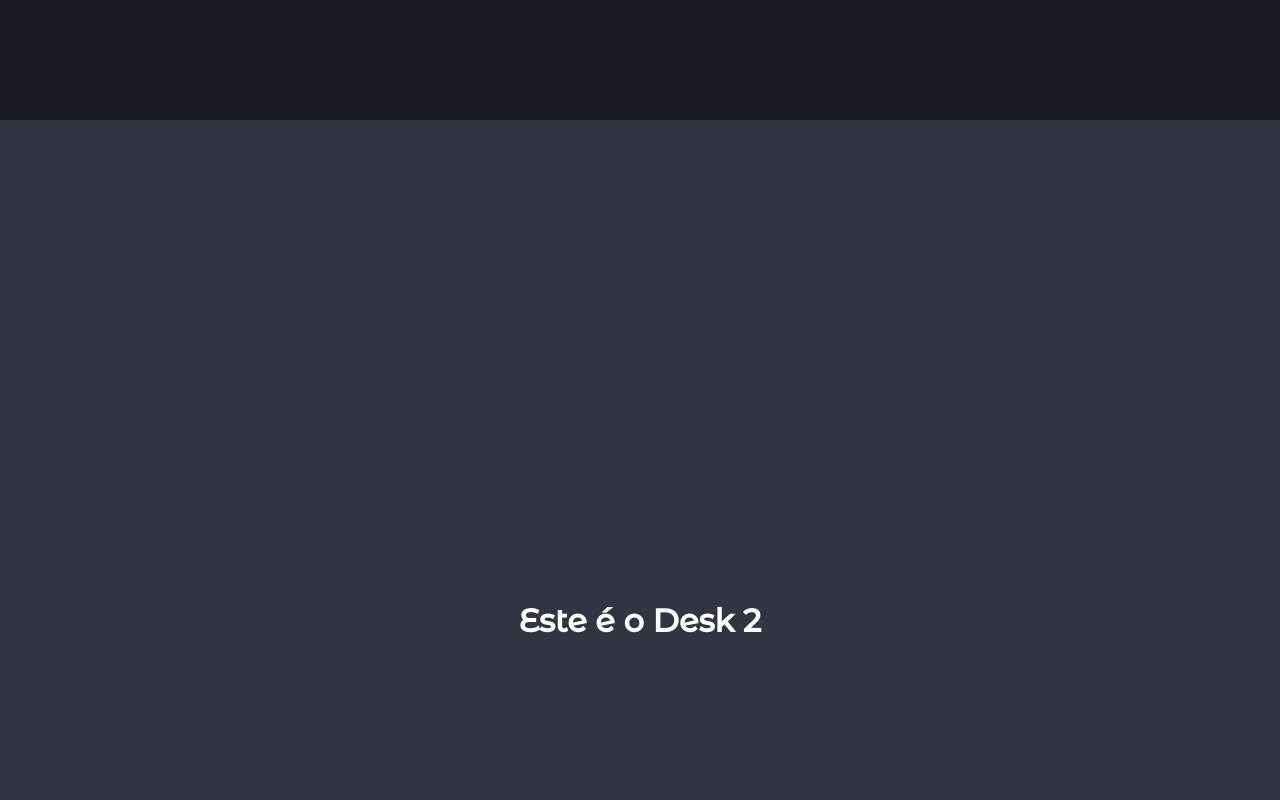
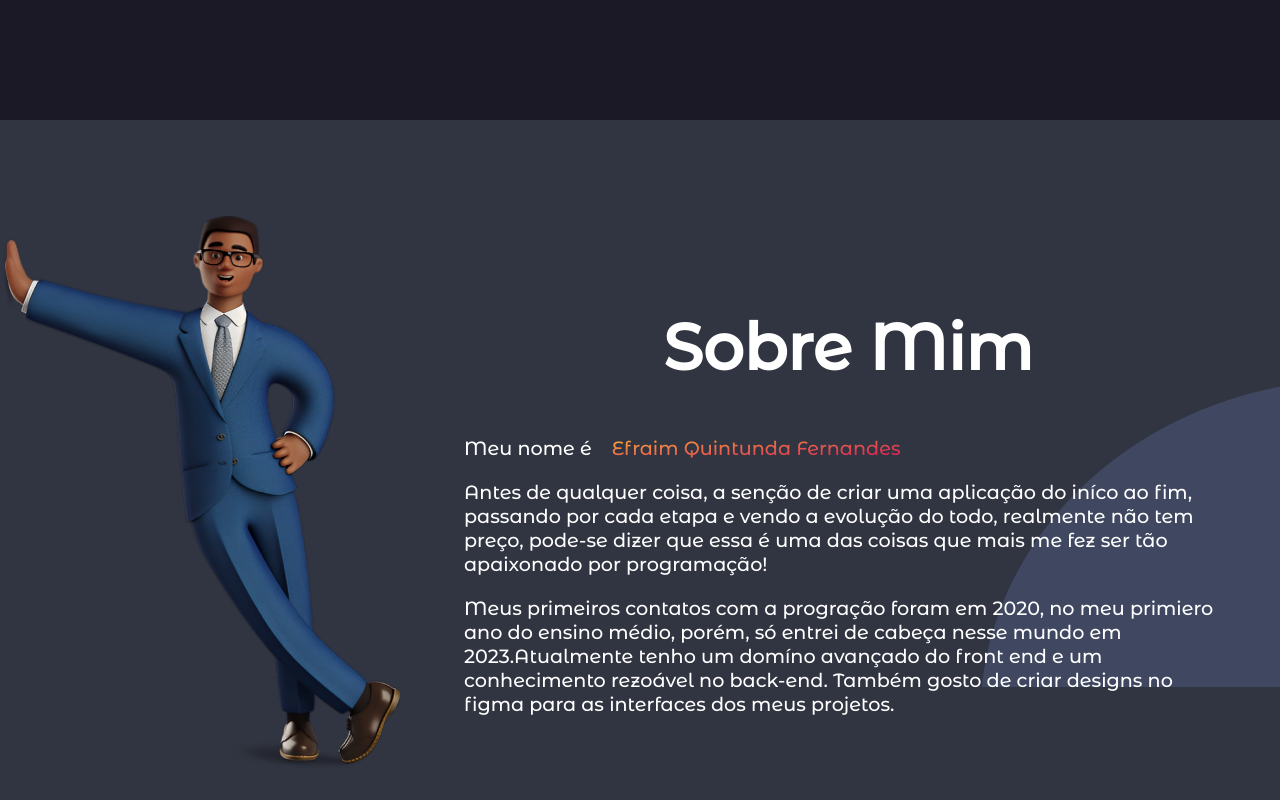
Before and after one commit to EfraimFernandes/portifolio, a Next.js app: page / in a window 1280 px wide. Shown: the part 980-1780 px from the top of the page. Built offline with nearby package versions, Linux system fonts and the light colour scheme.

Commit message:
Desk 2: Sobre Mimestá finalizado... por hora

```diff
--- a/src/components/Desk2.tsx
+++ b/src/components/Desk2.tsx
@@ -1,9 +1,46 @@
 import styles from "../styles/Desk2.module.css"
+import imgSobreMim from "../../public/images/image-sobremim.png"
+import imgBall from "../../public/images/ball-sobremim.png"
+import Image from "next/image"
+import Nome from "./nome"
 
 export default function Desk2(){
     return (
         <div className={styles.Desk2} id="SobreMim">
-            <h1> Este é o Desk 2</h1>
+            <div className={styles.img}>
+                <Image
+                    src={imgSobreMim}
+                    width={400}
+                    alt="Imagem Avatar..."
+                />
+            </div>
+            <div className={styles.content}>
+                <div className={styles.cabecalho}>
+                    <h1>Sobre Mim</h1>
+                </div>
+                <div className={styles.text}>
+                    <p className={styles.textSobreMim}>
+                        Meu nome é {<Nome text="Efraim Quintunda Fernandes" />}
+                    </p>
+                    <p className={styles.textSobreMim}>
+                        Antes de qualquer coisa, a senção de criar uma aplicação do iníco ao fim,
+                        passando por cada etapa e vendo a evolução do todo, realmente não tem preço,
+                        pode-se dizer que essa é uma das coisas que mais me fez ser tão apaixonado por programação!
+                    </p>
+                    <p className={styles.textSobreMim}>
+                        Meus primeiros contatos com a progração foram em 2020, no meu primiero ano do ensino médio, porém,
+                        só entrei de cabeça nesse mundo em 2023.Atualmente tenho um domíno avançado do front end  e um conhecimento rezoável no back-end.
+                        Também gosto de criar designs no figma para  as interfaces dos meus projetos.
+                    </p>
+                </div>
+            </div>
+            <div className={styles.imgBall}>
+                <Image
+                    src={imgBall}
+                    width={300}
+                    alt="Imagem do semicículo no background"
+                />
+            </div>
         </div>
     )
 }
--- a/src/components/Navbar.tsx
+++ b/src/components/Navbar.tsx
@@ -1,21 +1,9 @@
 import styles from "../styles/Navbar.module.css"
 import Image from "next/image"
 import EFlogo from "../../public/images/EF-logo.png"
-// import { useRef } from "react"
 import { Link } from "react-scroll"
 
 export default function Navbar() {
-
-//     const Inicio = useRef(null)
-//     const SobreMim = useRef(null)
-
-//     const scrollToDesk = (elementRef) => {
-//         window.scrollTo({
-//             top: elementRef.current.offsetTop,
-//             behavior: 'smooth'
-//         })
-//     }
-
     return (
         <div className={styles.navbar}>
             <Image
@@ -27,10 +15,10 @@ export default function Navbar() {
             />
             <div className={styles.navegacao}>
                 <li className={styles.navItem}>
-                    <Link to="Inicio" spy={true} smooth={true} offset={100} duration={500} className={styles.a}>Início</Link>
+                    <Link to="Inicio" spy={true} smooth={true} offset={-120} duration={500} className={styles.a}>Início</Link>
                 </li>
                 <li className={styles.navItem}>
-                    <Link to="SobreMim" spy={true} smooth={true} offset={100} duration={500} className={styles.a}>Sobre Mim</Link>
+                    <Link to="SobreMim" spy={true} smooth={true} offset={-150} duration={500} className={styles.a}>Sobre Mim</Link>
                 </li>
                 <li className={styles.navItem}>
                     <Link to="MinhasHabilidades" spy={true} smooth={true} offset={100} duration={500} className={styles.a}>Minhas Habilidades</Link>
--- a/src/styles/Desk2.module.css
+++ b/src/styles/Desk2.module.css
@@ -1,9 +1,56 @@
 .Desk2 {
     width: 100%;
-    height: 1000px;
+    height: 750px;
     display: flex;
     align-items: center;
-    justify-content: center;
     background-color: #313541;
     color: #fff;
 }
+
+.img {
+    -moz-transform: scaleX(-1);
+    -o-transform: scaleX(-1);
+    -webkit-transform: scaleX(-1);
+    transform: scaleX(-1);
+    z-index: 0.5;
+}
+
+.content {
+    width: 60%;
+    height: 50%;
+    display: flex;
+    flex-direction: column;
+    margin-left: 5%;
+}
+
+.cabecalho {
+    font-size: 2rem;
+    text-align: center;
+    margin-bottom: 50px;
+}
+
+.text {
+    width: 100%;
+    height: 100%;
+    display: flex;
+    flex-direction: column;
+    align-items: center;
+    justify-content: center;
+    text-align: initial;
+    z-index: 1;
+}
+
+.textSobreMim {
+    display: flex;
+    width: 100%;
+    margin-bottom: 20px;
+    font-size: 1.2rem;
+
+}
+
+.imgBall {
+    bottom: -871px;
+    right: 0px;
+    z-index: 0.01;
+    position: absolute;
+}
--- a/src/styles/Navbar.module.css
+++ b/src/styles/Navbar.module.css
@@ -5,6 +5,7 @@
     margin: 0 5% 0 0;
     position: fixed;
     background-color: #1B1926dd;
+    z-index: 1;
 }
 
 .logo {
```
Also changed, not shown: public/images/image-sobremim.png.
